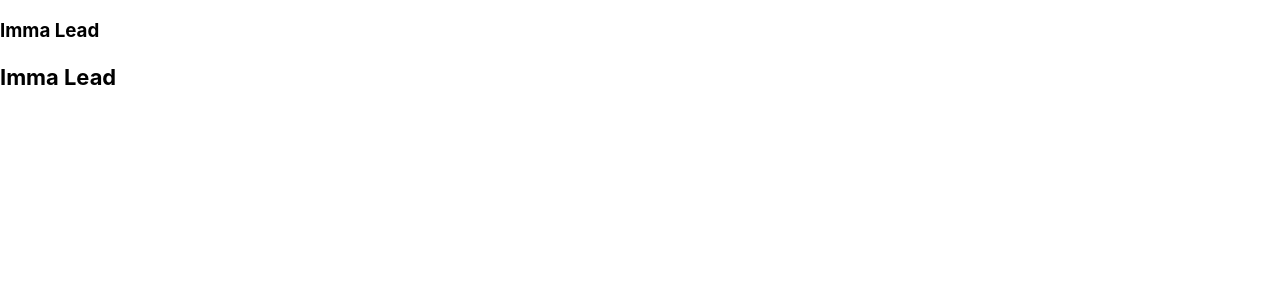
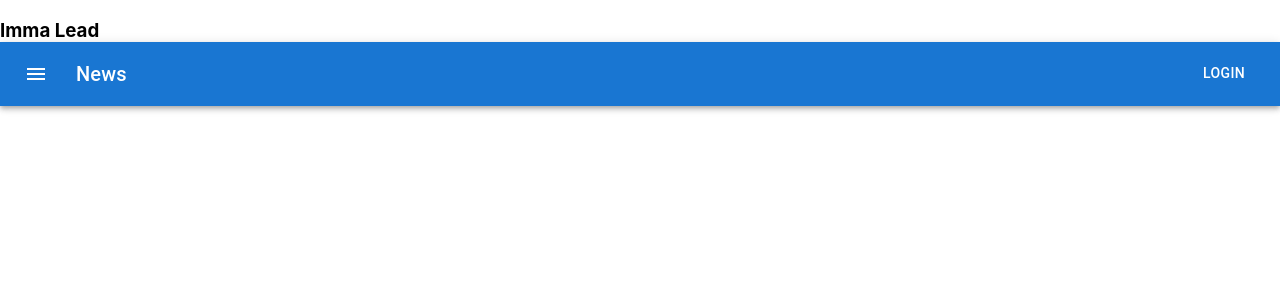
Before and after one commit to ndkv9/lb-lead, a React (Create React App) app: page / in a window 1280 px wide. Shown: the top 300 px of the page. Built offline with nearby package versions, Linux system fonts and the light colour scheme.

Commit message:
Add basic lead

```diff
--- a/src/components/Lead.js
+++ b/src/components/Lead.js
@@ -1,11 +1,34 @@
-import React from 'react'
+import React from 'react';
+import AppBar from '@mui/material/AppBar';
+import Box from '@mui/material/Box';
+import Toolbar from '@mui/material/Toolbar';
+import Typography from '@mui/material/Typography';
+import Button from '@mui/material/Button';
+import IconButton from '@mui/material/IconButton';
+import MenuIcon from '@mui/icons-material/Menu';
 
 function Lead() {
   return (
-    <div>
-      <h3>Imma Lead</h3>
-    </div>
-  )
+    <Box sx={{ flexGrow: 1 }}>
+      <AppBar position="static">
+        <Toolbar>
+          <IconButton
+            size="large"
+            edge="start"
+            color="inherit"
+            aria-label="menu"
+            sx={{ mr: 2 }}
+          >
+            <MenuIcon />
+          </IconButton>
+          <Typography variant="h6" component="div" sx={{ flexGrow: 1 }}>
+            News
+          </Typography>
+          <Button color="inherit">Login</Button>
+        </Toolbar>
+      </AppBar>
+    </Box>
+  );
 }
 
 export default Lead
```
